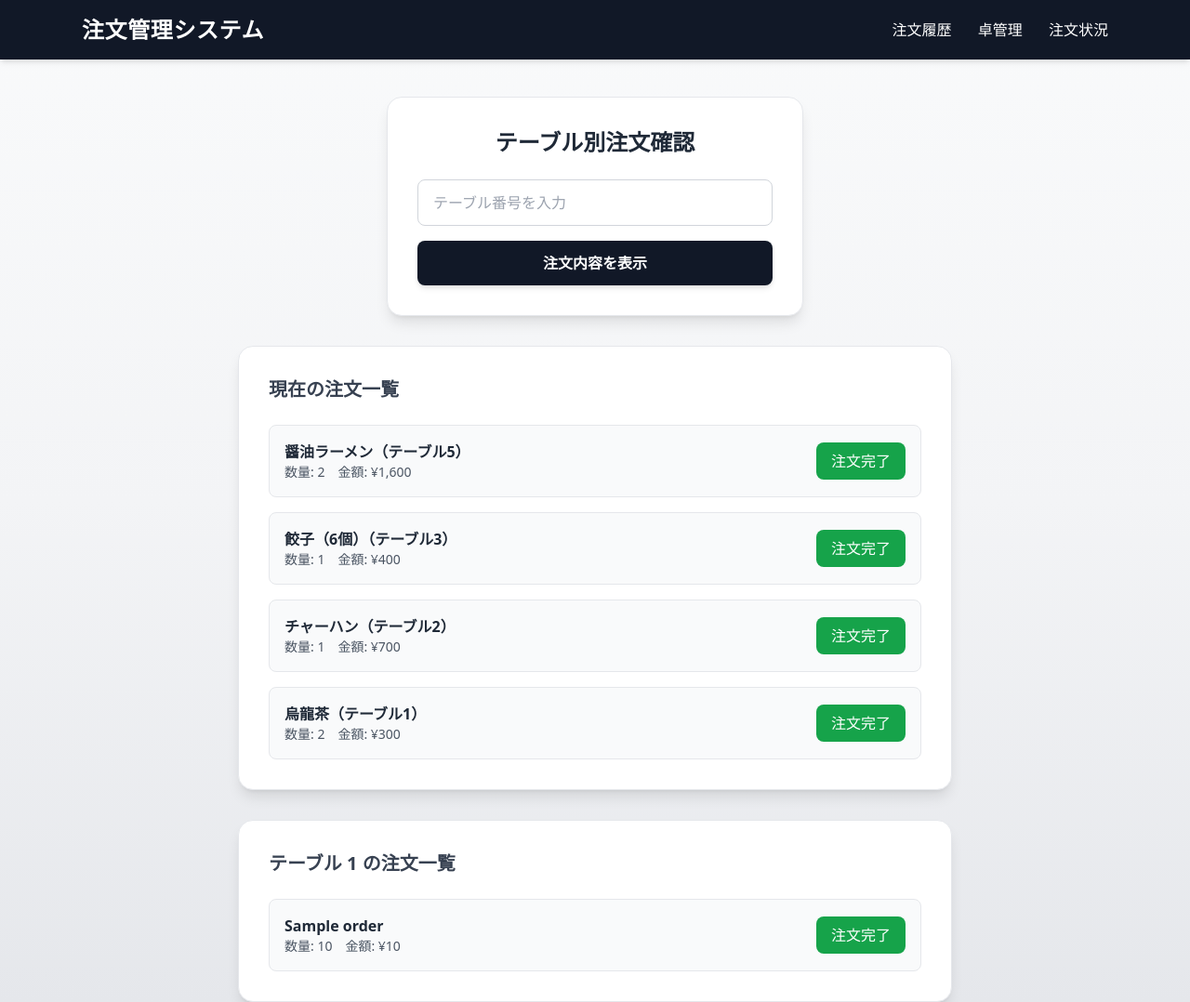
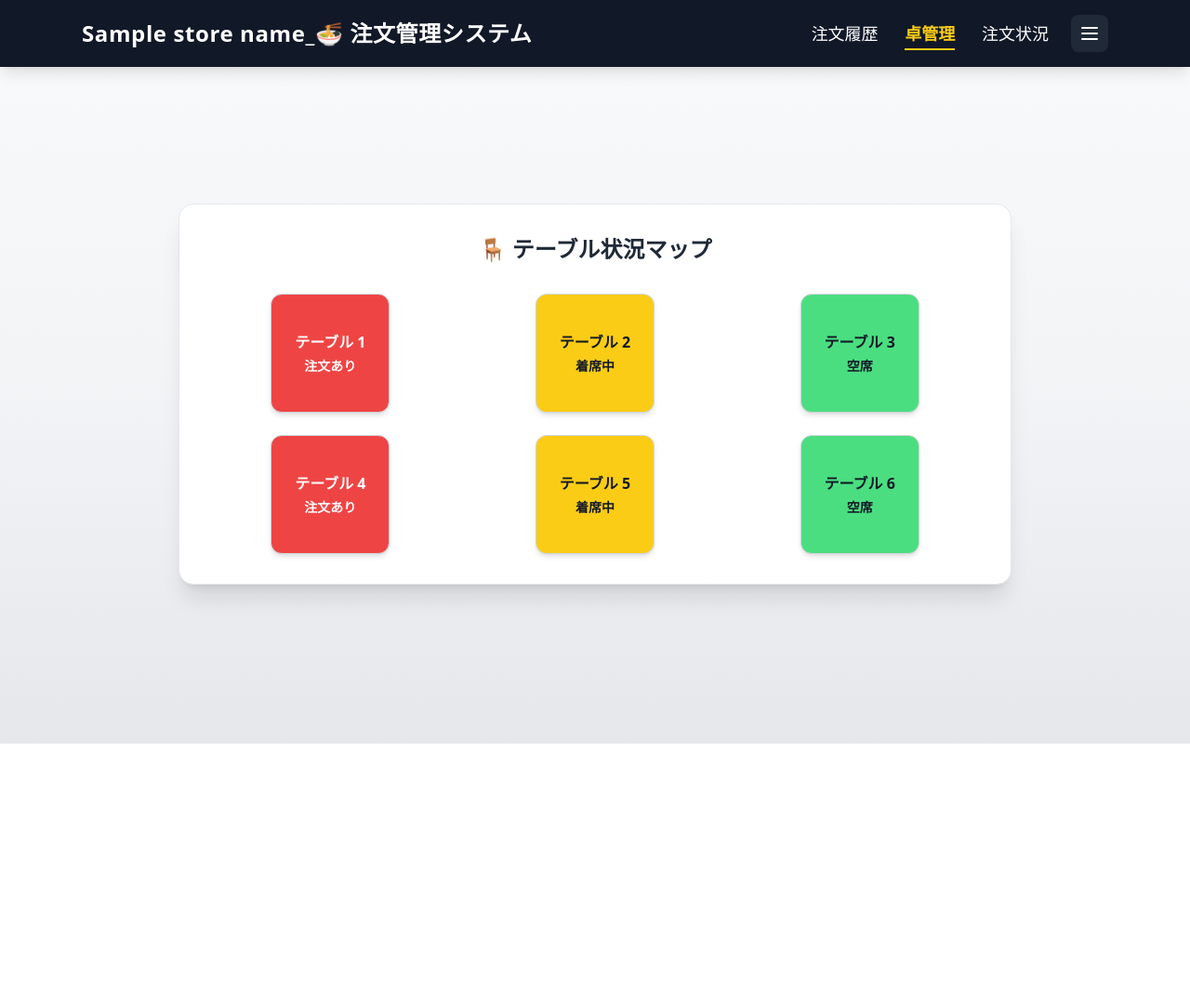
Before and after one commit to namb0304/Hirolia-with-leo, a Flask app: template templates/store/seat_status.html in a window 1280 px wide. Shown: the whole page at 93% size. After the commit the page ends 800 px from the top, so only its background shows below. Run offline with Flask 3, Linux system fonts and the light colour scheme; the template is opened without the code that fills it: most values are stand-ins (such as "Sample title", 1, 10 or a date in 2020); some libraries are stand-ins or nearby versions.

Commit message:
ページ遷移を可能にした

```diff
--- a/templates/store/order_status.html
+++ b/templates/store/order_status.html
@@ -31,8 +31,8 @@
     <div class="flex items-center space-x-6">
       <nav class="space-x-6 text-lg">
         <a href="/order_history" class="hover:text-yellow-400 transition duration-300">注文履歴</a>
-        <a href="/table_manage" class="hover:text-yellow-400 transition duration-300">卓管理</a>
-        <a href="/order_status" class="text-yellow-400 font-semibold border-b-2 border-yellow-400 pb-1">注文状況</a>
+        <a href="{{url_for('store_bp.store_seat_status')}}" class="hover:text-yellow-400 transition duration-300">卓管理</a>
+        <a href="{{url_for('store_bp.store_order_status')}}" class="text-yellow-400 font-semibold border-b-2 border-yellow-400 pb-1">注文状況</a>
       </nav>
 
       <!-- ⚙️ ハンバーガー設定ボタン -->
@@ -56,7 +56,7 @@
   >
     <div class="max-w-6xl mx-auto flex justify-end space-x-6 py-3 pr-6">
       <a href="/logout" class="hover:text-yellow-400 transition duration-300">ログアウト</a>
-      <a href="/manager_login" class="hover:text-yellow-400 transition duration-300">マネージャーログイン</a>
+      <a href="{{ url_for('manager.manager_login') }}" class="hover:text-yellow-400 transition duration-300">マネージャーログイン</a>
     </div>
   </div>
 </header>
--- a/templates/store/seat_status.html
+++ b/templates/store/seat_status.html
@@ -3,7 +3,7 @@
 <head>
   <meta charset="UTF-8">
   <meta name="viewport" content="width=device-width, initial-scale=1.0">
-  <title>注文状況管理</title>
+  <title>注文ページ</title>
   <script src="https://cdn.tailwindcss.com"></script>
   <style>
     @keyframes fadeInUp {
@@ -15,147 +15,92 @@
     }
   </style>
 </head>
-<body class="min-h-screen bg-gradient-to-b from-gray-50 via-gray-100 to-gray-200">
 
-  <!-- ヘッダー -->
-  <header class="bg-gray-900 text-white shadow-md py-4">
-    <div class="max-w-6xl mx-auto flex justify-between items-center px-6">
-      <h1 class="text-2xl font-bold tracking-wide">注文管理システム</h1>
-      <nav class="space-x-6">
-        <a href="/order_history" class="hover:text-yellow-300 transition">注文履歴</a>
-        <a href="/table_manage" class="hover:text-yellow-300 transition">卓管理</a>
-        <a href="/order_status" class="hover:text-yellow-300 transition">注文状況</a>
+<body class="min-h-screen bg-gradient-to-b from-gray-50 via-gray-100 to-gray-200 font-sans flex flex-col">
+
+  <!-- ▼ ヘッダー（固定） -->
+  <header class="fixed top-0 left-0 w-full bg-gray-900 text-white shadow-lg z-50">
+    <div class="max-w-6xl mx-auto flex justify-between items-center px-6 py-4">
+
+      <!-- 店舗名 -->
+      <h1 class="text-2xl font-bold tracking-wide">{{ store_name }}_🍜 注文管理システム</h1>
+
+      <!-- ナビゲーション（右寄せ） -->
+      <div class="flex items-center space-x-6">
+        <nav class="space-x-6 text-lg">
+          <a href="/order_history" class="hover:text-yellow-400 transition duration-300">注文履歴</a>
+          <a href="{{url_for('store_bp.store_seat_status')}}" class="text-yellow-400 font-semibold border-b-2 border-yellow-400 pb-1">卓管理</a>
+          <a href="{{url_for('store_bp.store_order_status')}}" class="hover:text-yellow-400 transition duration-300">注文状況</a>
         </nav>
+
+        <!-- ⚙️ ハンバーガー設定ボタン -->
+        <button
+          id="menu-btn"
+          class="p-2 rounded-lg bg-gray-800 hover:bg-gray-700 transition duration-300"
+        >
+          <!-- ハンバーガーアイコン -->
+          <svg xmlns="http://www.w3.org/2000/svg" class="h-6 w-6" fill="none" viewBox="0 0 24 24" stroke="currentColor">
+            <path stroke-linecap="round" stroke-linejoin="round" stroke-width="2"
+                  d="M4 6h16M4 12h16M4 18h16" />
+          </svg>
+        </button>
+      </div>
+    </div>
+
+    <!-- ▼ サブヘッダー（非表示→クリックで表示） -->
+    <div
+      id="submenu"
+      class="hidden bg-gray-800 border-t border-gray-700 text-gray-100 text-center"
+    >
+      <div class="max-w-6xl mx-auto flex justify-end space-x-6 py-3 pr-6">
+        <a href="/logout" class="hover:text-yellow-400 transition duration-300">ログアウト</a>
+        <a href="{{url_for('manager.manager_login')}}" class="hover:text-yellow-400 transition duration-300">マネージャーログイン</a>
+      </div>
     </div>
   </header>
 
-  <!-- メイン内容 -->
-  <main class="flex flex-col items-center mt-10 px-4 fade-in-up">
+  <!-- ▼ テーブル状況マップ（中央配置） -->
+  <main class="flex-1 flex justify-center items-center px-4 pt-24 pb-12">
+    <section class="w-full max-w-4xl bg-white p-8 rounded-2xl shadow-xl border border-gray-200 fade-in-up">
+      <h3 class="text-2xl font-bold text-gray-800 mb-8 text-center">🪑 テーブル状況マップ</h3>
 
-    <!-- テーブル番号入力フォーム -->
-    <div class="bg-white p-8 rounded-2xl shadow-lg w-full max-w-md border border-gray-200">
-      <h2 class="text-2xl font-semibold text-gray-800 text-center mb-6">テーブル別注文確認</h2>
-      <form action="/order_status" method="POST" class="flex flex-col space-y-4">
-        <input
-          type="number"
-          name="table_number"
-          placeholder="テーブル番号を入力"
-          required
-          class="px-4 py-3 rounded-lg border border-gray-300 focus:ring-2 focus:ring-gray-400 outline-none"
-        >
-        <button
-          type="submit"
-          class="py-3 bg-gray-900 text-white font-semibold rounded-lg hover:bg-black transition duration-300 shadow-md hover:shadow-lg"
-        >
-          注文内容を表示
-        </button>
-      </form>
+      <div class="grid grid-cols-2 sm:grid-cols-3 gap-6 justify-items-center">
+        <div class="w-32 h-32 flex flex-col justify-center items-center rounded-xl shadow-md border border-gray-300 bg-red-500 text-white font-semibold">
+          <p>テーブル 1</p>
+          <p class="text-sm mt-1">注文あり</p>
         </div>
-
-    <!-- ▼常に表示される注文一覧 -->
-    <div class="bg-white mt-8 p-8 rounded-2xl shadow-lg w-full max-w-3xl border border-gray-200">
-      <h3 class="text-xl font-semibold text-gray-700 mb-6">現在の注文一覧</h3>
-
-      <div class="space-y-4">
-
-        <!-- ダミー注文① -->
-        <div class="flex justify-between items-center bg-gray-50 p-4 rounded-lg border border-gray-200">
-          <div>
-            <p class="font-semibold text-gray-800">醤油ラーメン（テーブル5）</p>
-            <p class="text-gray-600 text-sm">数量: 2　金額: ¥1,600</p>
+        <div class="w-32 h-32 flex flex-col justify-center items-center rounded-xl shadow-md border border-gray-300 bg-yellow-400 text-gray-900 font-semibold">
+          <p>テーブル 2</p>
+          <p class="text-sm mt-1">着席中</p>
         </div>
-          <form action="/complete_order" method="POST">
-            <input type="hidden" name="order_id" value="1">
-            <button
-              type="submit"
-              class="px-4 py-2 bg-green-600 text-white rounded-lg hover:bg-green-700 transition duration-300"
-            >
-              注文完了
-            </button>
-          </form>
+        <div class="w-32 h-32 flex flex-col justify-center items-center rounded-xl shadow-md border border-gray-300 bg-green-400 text-gray-900 font-semibold">
+          <p>テーブル 3</p>
+          <p class="text-sm mt-1">空席</p>
         </div>
-
-        <!-- ダミー注文② -->
-        <div class="flex justify-between items-center bg-gray-50 p-4 rounded-lg border border-gray-200">
-          <div>
-            <p class="font-semibold text-gray-800">餃子（6個）（テーブル3）</p>
-            <p class="text-gray-600 text-sm">数量: 1　金額: ¥400</p>
+        <div class="w-32 h-32 flex flex-col justify-center items-center rounded-xl shadow-md border border-gray-300 bg-red-500 text-white font-semibold">
+          <p>テーブル 4</p>
+          <p class="text-sm mt-1">注文あり</p>
         </div>
-          <form action="/complete_order" method="POST">
-            <input type="hidden" name="order_id" value="2">
-            <button
-              type="submit"
-              class="px-4 py-2 bg-green-600 text-white rounded-lg hover:bg-green-700 transition duration-300"
-            >
-              注文完了
-            </button>
-          </form>
+        <div class="w-32 h-32 flex flex-col justify-center items-center rounded-xl shadow-md border border-gray-300 bg-yellow-400 text-gray-900 font-semibold">
+          <p>テーブル 5</p>
+          <p class="text-sm mt-1">着席中</p>
         </div>
-
-        <!-- ダミー注文③ -->
-        <div class="flex justify-between items-center bg-gray-50 p-4 rounded-lg border border-gray-200">
-          <div>
-            <p class="font-semibold text-gray-800">チャーハン（テーブル2）</p>
-            <p class="text-gray-600 text-sm">数量: 1　金額: ¥700</p>
-          </div>
-          <form action="/complete_order" method="POST">
-            <input type="hidden" name="order_id" value="3">
-            <button
-              type="submit"
-              class="px-4 py-2 bg-green-600 text-white rounded-lg hover:bg-green-700 transition duration-300"
-            >
-              注文完了
-            </button>
-          </form>
-        </div>
-
-        <!-- ダミー注文④ -->
-        <div class="flex justify-between items-center bg-gray-50 p-4 rounded-lg border border-gray-200">
-          <div>
-            <p class="font-semibold text-gray-800">烏龍茶（テーブル1）</p>
-            <p class="text-gray-600 text-sm">数量: 2　金額: ¥300</p>
-          </div>
-          <form action="/complete_order" method="POST">
-            <input type="hidden" name="order_id" value="4">
-            <button
-              type="submit"
-              class="px-4 py-2 bg-green-600 text-white rounded-lg hover:bg-green-700 transition duration-300"
-            >
-              注文完了
-            </button>
-          </form>
-        </div>
-
+        <div class="w-32 h-32 flex flex-col justify-center items-center rounded-xl shadow-md border border-gray-300 bg-green-400 text-gray-900 font-semibold">
+          <p>テーブル 6</p>
+          <p class="text-sm mt-1">空席</p>
         </div>
       </div>
+    </section>
+  </main>
 
-    <!-- ▼Flask側で条件一致したときのみ表示（検索結果） -->
-    {% if orders %}
-    <div class="bg-white mt-8 p-8 rounded-2xl shadow-lg w-full max-w-3xl border border-gray-200">
-      <h3 class="text-xl font-semibold text-gray-700 mb-6">テーブル {{ table_number }} の注文一覧</h3>
-      <div class="space-y-4">
-        {% for order in orders %}
-        <div class="flex justify-between items-center bg-gray-50 p-4 rounded-lg border border-gray-200">
-          <div>
-            <p class="font-semibold text-gray-800">{{ order.item_name }}</p>
-            <p class="text-gray-600 text-sm">数量: {{ order.quantity }}　金額: ¥{{ order.price }}</p>
-          </div>
-          <form action="/complete_order" method="POST">
-            <input type="hidden" name="order_id" value="{{ order.id }}">
-            <button
-              type="submit"
-              class="px-4 py-2 bg-green-600 text-white rounded-lg hover:bg-green-700 transition duration-300"
-            >
-              注文完了
-            </button>
-          </form>
-        </div>
-        {% endfor %}
-      </div>
-    </div>
-    {% endif %}
-
-  </main>
+  <!-- ▼ JS：メニュー開閉 -->
+  <script>
+    const menuBtn = document.getElementById('menu-btn');
+    const submenu = document.getElementById('submenu');
+    menuBtn.addEventListener('click', () => {
+      submenu.classList.toggle('hidden');
+    });
+  </script>
 
 </body>
 </html>
```
Also changed, not shown: app/routes/manager.py (+17 -1 lines), templates/manager/manager_login.html (+10 -0 lines). Lines whose indentation alone changed are shown as unchanged.
